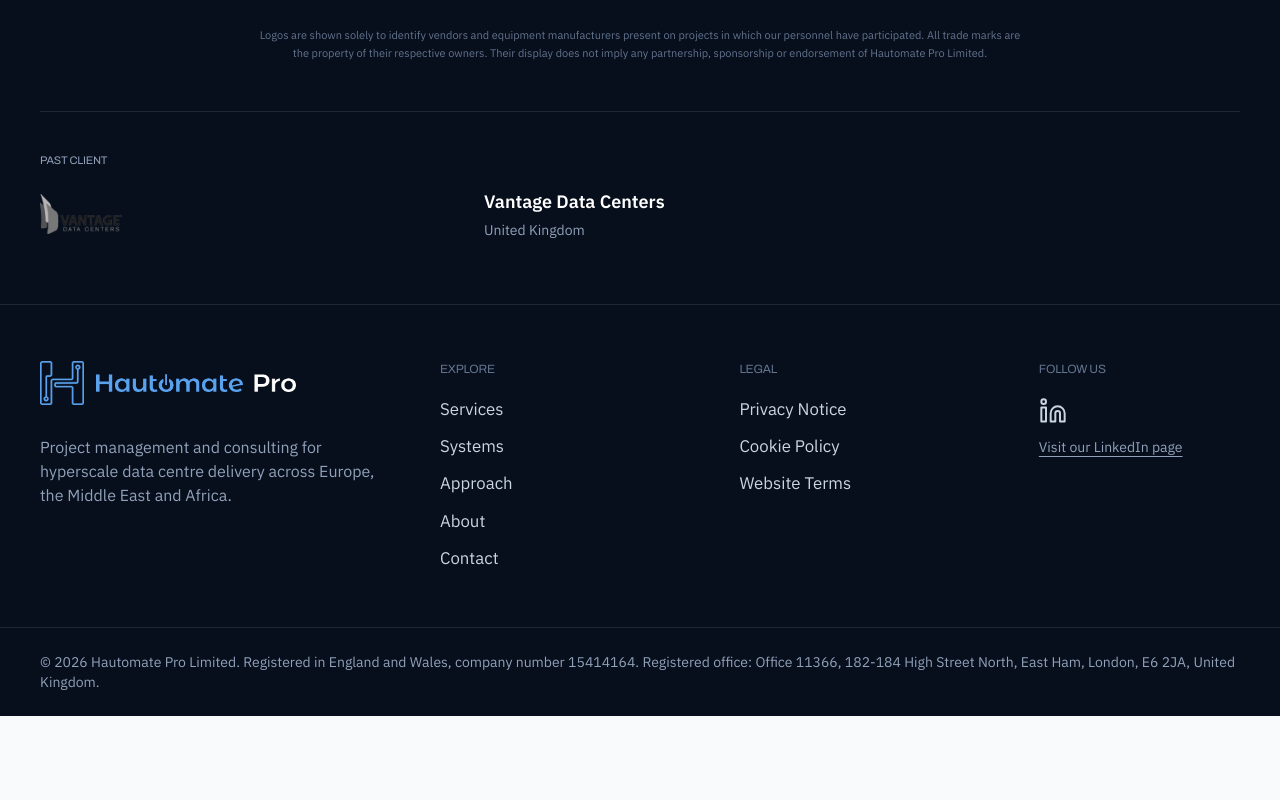
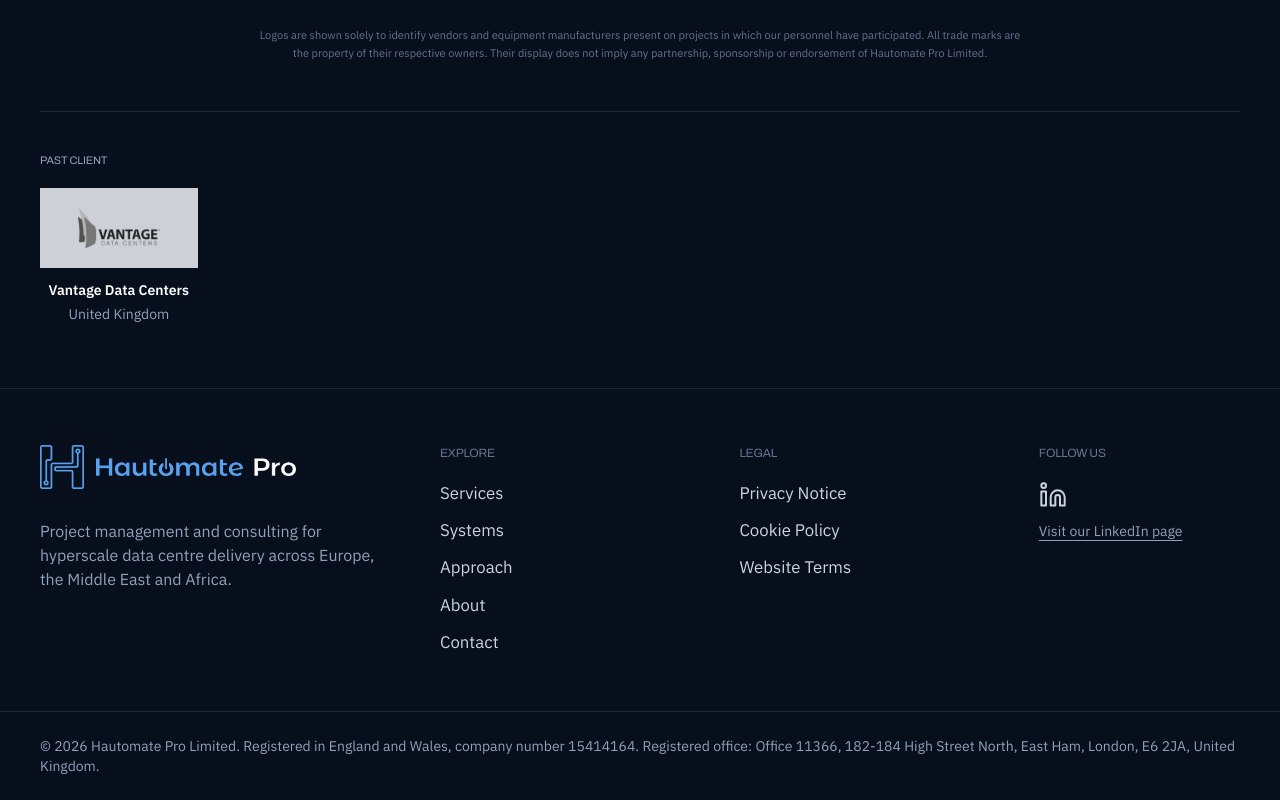
Before and after one commit to Hautomate-Pro/hautomate-pro, a React (Vite) app in the folder client/: page / in a window 1280 px wide. Shown: the part 6178-6978 px from the top of the page. Before the commit the page ends 6894 px from the top, so only its background shows below. Built offline with nearby package versions, Linux system fonts and the light colour scheme.

Commit message:
Company logo view adjustment

```diff
--- a/client/src/components/Footer.tsx
+++ b/client/src/components/Footer.tsx
@@ -51,15 +51,13 @@ export function Footer() {
           <h3 id="past-client-heading" className="font-mono text-[11px] font-normal uppercase tracking-[0.3em] text-slate-400">
             Past client
           </h3>
-          <div className="mt-5 grid items-center gap-6 sm:grid-cols-[minmax(0,420px)_1fr]">
-            <div className="group w-fit">
-              <LogoImage name={pastClient.name} src={`/clients/${pastClient.file}`} />
-            </div>
-            <div>
-              <p className="text-lg font-semibold text-white">{pastClient.name}</p>
-              <p className="mt-1 text-sm text-slate-400">{pastClient.location}</p>
-            </div>
-          </div>
+          <ul className="mt-5 grid grid-cols-2 gap-4 sm:grid-cols-4 lg:grid-cols-7">
+            <li>
+              <LogoTile name={pastClient.name} src={`/clients/${pastClient.file}`} />
+              <p className="mt-3 text-center text-sm font-semibold text-white">{pastClient.name}</p>
+              <p className="mt-1 text-center text-sm text-slate-400">{pastClient.location}</p>
+            </li>
+          </ul>
         </section>
       </div>
 
```
